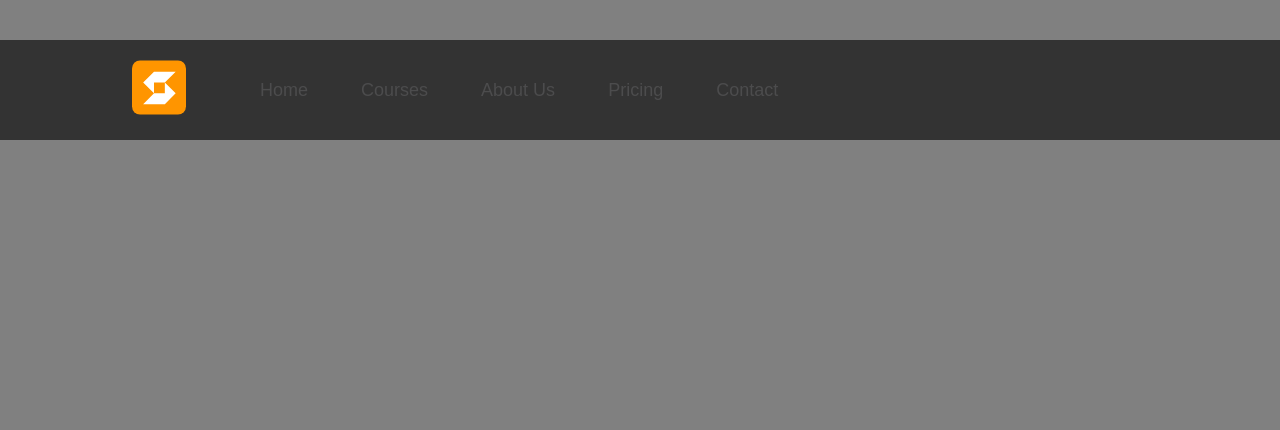
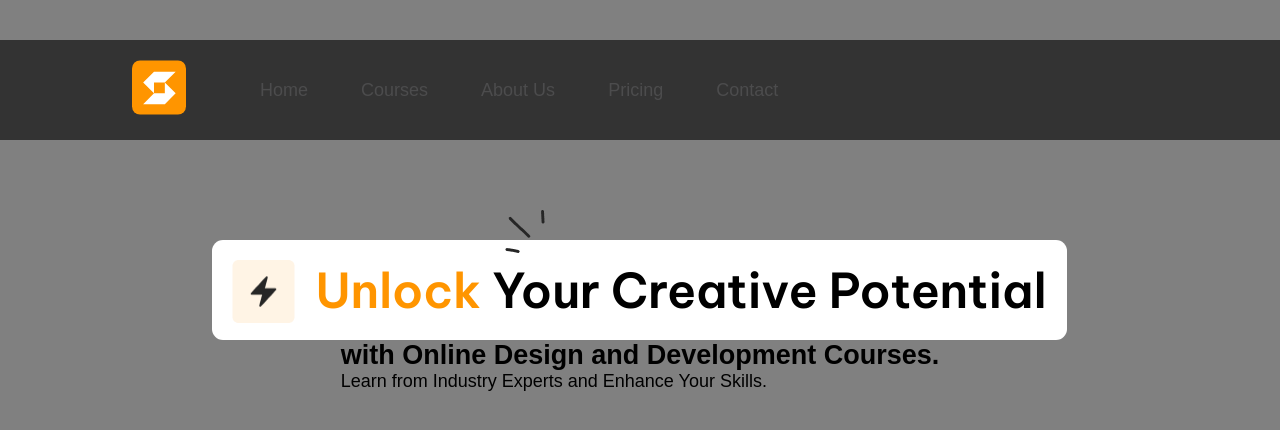
Before and after one commit to jonhorcicka/01-E-Learning-Educational, a plain HTML site: page home/home.html in a window 1280 px wide. Shown: the top 430 px of the page. Drawn offline with Linux system fonts and the light colour scheme; files whose address does not match are found by name.

Commit message:
drobné úpravy + pokračovaní v dalším sekci - hero section

```diff
--- a/home/home.html
+++ b/home/home.html
@@ -27,5 +27,19 @@
             </ul>
         </div>
     </nav>
+    <main class="container">
+        <section class="hero">
+            <img class="notification" src="/icons/abstractLine.png" alt="notification">
+            <div class="hero--top">
+                <img src="/icons/iconContainer.png" alt="logo">
+                <h1><span>Unlock</span> Your Creative Potential</h1>
+            </div>
+            <div class="hero--medium">
+                <h2>with Online Design and Development Courses.</h2>
+                <p>Learn from Industry Experts and Enhance Your Skills.</p>
+            </div>
+            <div></div>
+        </section>
+    </main>
 </body>
 </html>
--- a/home/home.sass
+++ b/home/home.sass
@@ -77,6 +77,7 @@ nav .navmenu a
     &:hover
        background-color: $second-color
        cursor: pointer
+
 nav .navbtn button
     padding: 14px 34px
     border-radius: 5%
@@ -85,10 +86,44 @@ nav .navbtn button
         background-color: $second-color
         cursor: pointer
 
-
 nav a
     color: $text-color
     text-decoration: none
 
 nav a:hover
     background-color: #555
+
+.container
+    max-width: 1595px
+    width: 96%
+    margin: 0 auto
+// Hero section
+.hero
+    display: flex
+    flex-direction: column
+    align-items: center
+    margin: 100px auto
+    .notification
+        position: fixed
+        left: 505px
+        top: 210px
+    &--top
+        display: flex
+        height: 100px
+        width: 855px
+        @include semiBold
+        background-color: #fff
+        border-radius: 11px
+        img
+            object-position: 50% 50%
+            width: 63px
+            height: 63px
+            margin: 20px
+        h1
+            font-size: $h1-font-size
+            // padding: 14px 0
+            align-self: center
+
+        span
+            color: $second-color
+            font-size: $h1-font-size
--- a/partials/_fonts.scss
+++ b/partials/_fonts.scss
@@ -1,4 +1,4 @@
-// Fonty
+// Fonty https://fonts.google.com/specimen/Be+Vietnam+Pro
 @font-face {
     font-family: 'Be Vietnam Pro Regular';
     src: url('../fonts/Be_Vietnam_Pro/BeVietnamPro-Regular.eot');
```
Also changed, not shown: css/home.css, icons/iconContainer.png (added), 1 other file.
